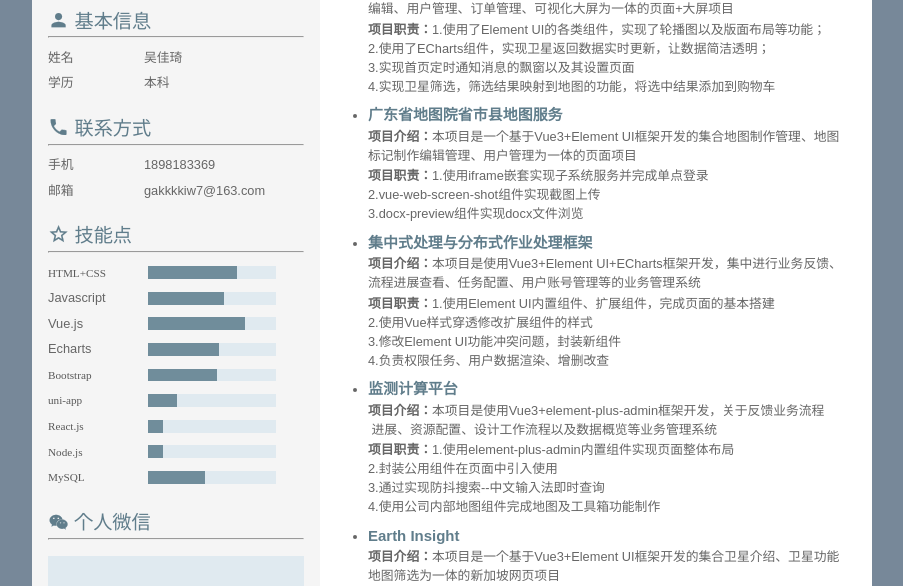
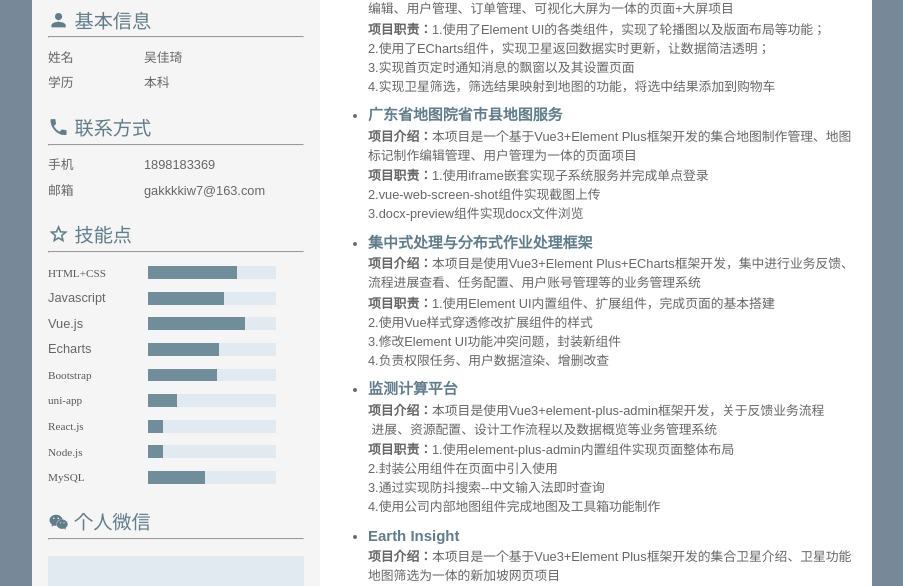
Before and after one commit to gakkkkiw7/bio-note, a plain HTML site: page index.html in a window 1280 px wide. Shown: the part 253-839 px from the top of the page, without its empty margins (188-1091 px from the left). Drawn offline with Linux system fonts and the light colour scheme.

Commit message:
更新简历6.11

```diff
--- a/index.html
+++ b/index.html
@@ -116,11 +116,11 @@ color:rgb(89,89,89);font-size:10.5000pt;mso-font-kerning:1.0000pt;"><font face="
                     <span class="item-remove" style="visibility: hidden;"><i class="iconfont icon-delete"></i></span><span class="item-remove" style="visibility: hidden;"><i class="iconfont icon-delete"></i></span></li>
                     <li>
                         <h3 contenteditable="false"><b>广东省地图院省市县地图服务</b></h3>
-                        <p contenteditable="false"><b>项目介绍：</b>本项目是一个基于Vue3+Element UI框架开发的集合地图制作管理、地图<span style="display: inline !important;"></br></span>标记制作编辑管理、用户管理为一体的页面项目</p><div><b>项目职责：</b>1.使用iframe嵌套实现子系统服务并完成单点登录</div><div> 2.vue-web-screen-shot组件实现截图上传</div><div> 3.docx-preview组件实现docx文件浏览</div><p contenteditable="false"></p>
+                        <p contenteditable="false"><b>项目介绍：</b>本项目是一个基于Vue3+Element Plus框架开发的集合地图制作管理、地图标记制作编辑管理、用户管理为一体的页面项目</p><div><b>项目职责：</b>1.使用iframe嵌套实现子系统服务并完成单点登录</div><div> 2.vue-web-screen-shot组件实现截图上传</div><div> 3.docx-preview组件实现docx文件浏览</div><p contenteditable="false"></p>
                     <span class="item-remove" style="visibility: hidden;"><i class="iconfont icon-delete"></i></span><span class="item-remove" style="visibility: hidden;"><i class="iconfont icon-delete"></i></span></li>
                     <li>
                         <h3 contenteditable="false"><b>集中式处理与分布式作业处理框架</b></h3>
-                        <p contenteditable="false"><b>项目介绍：</b>本项目是使用Vue3+Element UI+ECharts框架开发，集中进行业务反馈、</br>流程进展查看、任务配置、用户账号管理等的业务管理系统</p><div><b>项目职责：</b><span style="display: inline !important;">1.使用Element UI内置组件、扩展组件，</span><span style="display: inline !important;">完成页面的基本搭建</span></div><div> 2.使用Vue样式穿透修改扩展组件的样式</div><div> 3.修改Element UI功能冲突问题，封装新组件</div><div> 4.负责权限任务、用户数据渲染、增删改查</div><p contenteditable="false"></p>
+                        <p contenteditable="false"><b>项目介绍：</b>本项目是使用Vue3+Element Plus+ECharts框架开发，集中进行业务反馈、流程进展查看、任务配置、用户账号管理等的业务管理系统</p><div><b>项目职责：</b><span style="display: inline !important;">1.使用Element UI内置组件、扩展组件，</span><span style="display: inline !important;">完成页面的基本搭建</span></div><div> 2.使用Vue样式穿透修改扩展组件的样式</div><div> 3.修改Element UI功能冲突问题，封装新组件</div><div> 4.负责权限任务、用户数据渲染、增删改查</div><p contenteditable="false"></p>
                     <span class="item-remove" style="visibility: hidden;"><i class="iconfont icon-delete"></i></span><span class="item-remove" style="visibility: hidden;"><i class="iconfont icon-delete"></i></span></li>
                     <li>
                         <h3 contenteditable="false"><b>监测计算平台</b></h3>
@@ -128,7 +128,7 @@ color:rgb(89,89,89);font-size:10.5000pt;mso-font-kerning:1.0000pt;"><font face="
                     <span class="item-remove" style="visibility: hidden;"><i class="iconfont icon-delete"></i></span><span class="item-remove" style="visibility: hidden;"><i class="iconfont icon-delete"></i></span></li>
                 <li>
                         <h3 contenteditable="false"><b>Earth Insight</b></h3>
-                        <p contenteditable="false"><b>项目介绍：</b>本项目是一个基于Vue3+Element UI框架开发的集合卫星介绍、卫星功能</br>地图筛选为一体的新加坡网页项目</p><div><b>项目职责：</b>1.使用了Element UI的各类组件，实现了轮播图以及版面布局等功能；</div><div> 2.完成卫星介绍、功能模块开发</div><div> 3.实现项目内设图片实现整个文件夹自编码上传</div><p contenteditable="false"></p>
+                        <p contenteditable="false"><b>项目介绍：</b>本项目是一个基于Vue3+Element Plus框架开发的集合卫星介绍、卫星功能地图筛选为一体的新加坡网页项目</p><div><b>项目职责：</b>1.使用了Element UI的各类组件，实现了轮播图以及版面布局等功能；</div><div> 2.完成卫星介绍、功能模块开发</div><div> 3.实现项目内设图片实现整个文件夹自编码上传</div><p contenteditable="false"></p>
                     <span class="item-remove" style="visibility: hidden;"><i class="iconfont icon-delete"></i></span><span class="item-remove" style="visibility: hidden;"><i class="iconfont icon-delete"></i></span></li></ul>
             </div>
 
```
Also changed, not shown: static/image/1.jpg, static/image/chat.jpg.
